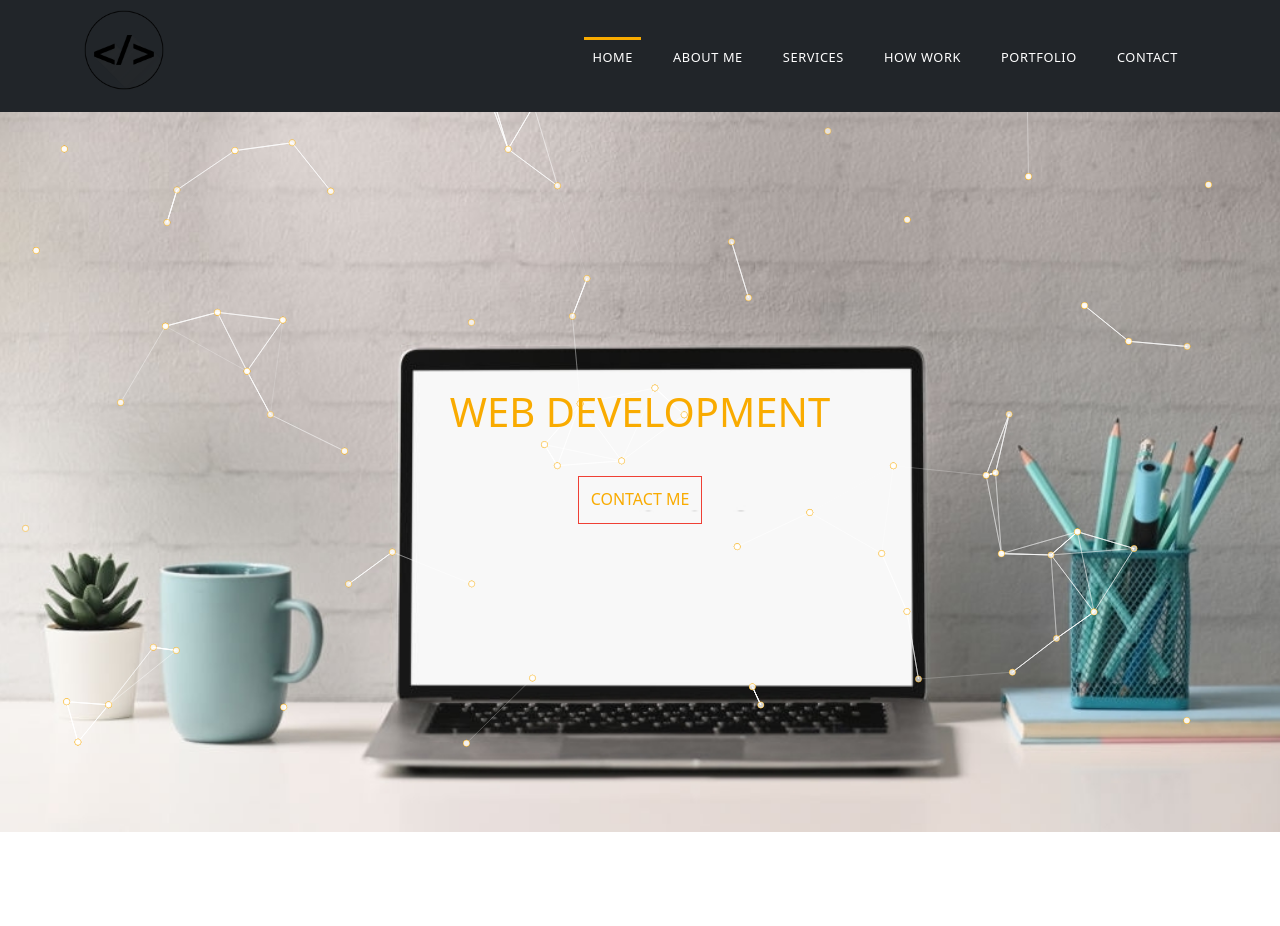
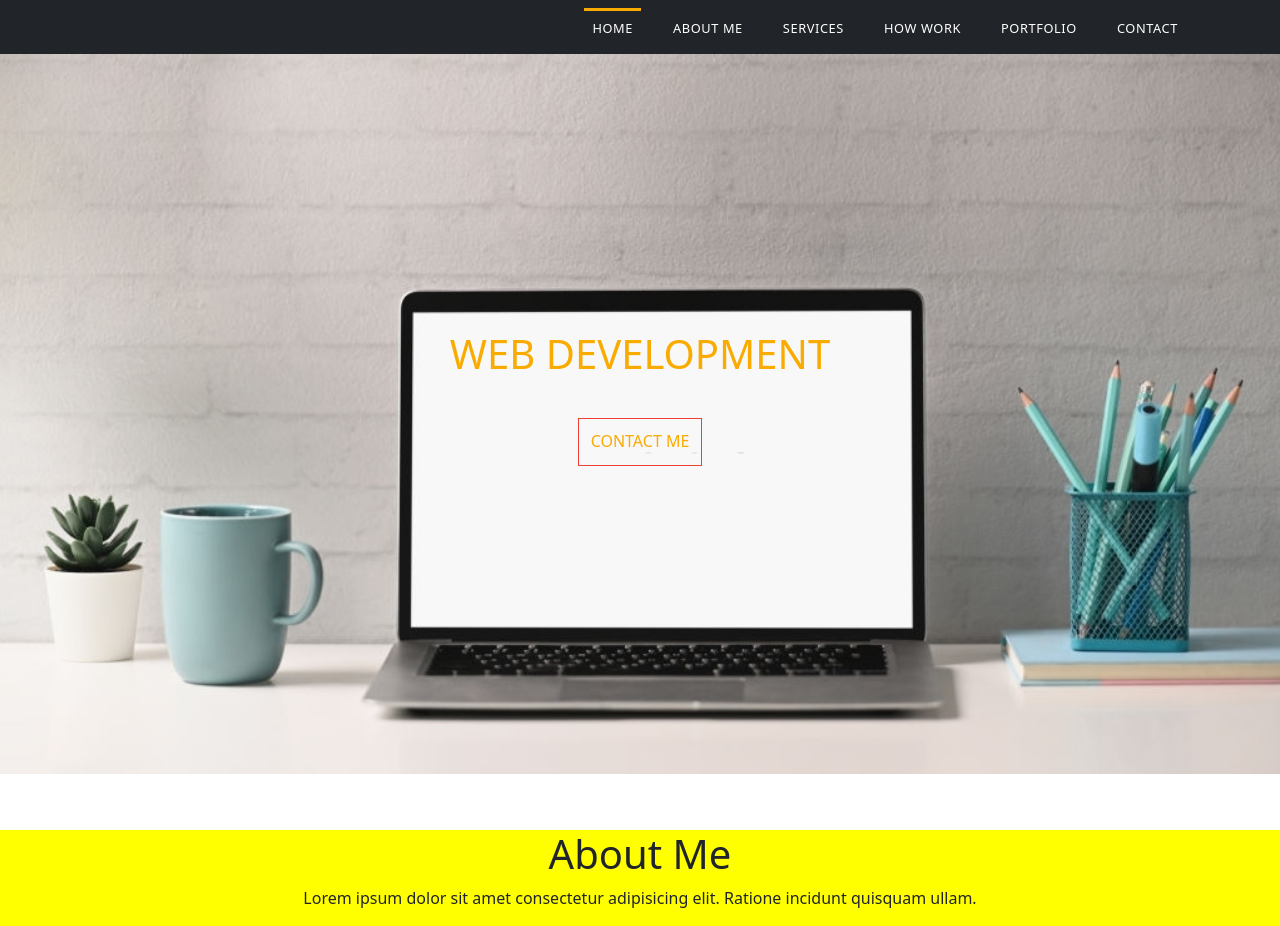
Before and after one commit to faizmrtdha/portfolio, a React (Create React App) app: page / in a window 1280 px wide. Shown: the top 926 px of the page. Before the commit the page ends 832 px from the top, so only its background shows below. Built offline with nearby package versions, Linux system fonts and the light colour scheme.

Commit message:
header update

```diff
--- a/package.json
+++ b/package.json
@@ -10,9 +10,11 @@
     "@testing-library/react": "^11.1.0",
     "@testing-library/user-event": "^12.1.10",
     "bootstrap": "^5.1.3",
+    "caniuse-lite": "^1.0.30001277",
     "react": "^17.0.2",
-    "react-bootstrap": "^2.0.1",
+    "react-bootstrap": "^2.0.2",
     "react-dom": "^17.0.2",
+    "react-router-dom": "^6.0.2",
     "react-scripts": "4.0.3",
     "react-tsparticles": "^1.37.2",
     "react-typed": "^1.2.0",
--- a/public/index.html
+++ b/public/index.html
@@ -24,7 +24,7 @@
       work correctly both with client-side routing and a non-root public URL.
       Learn how to configure a non-root public URL by running `npm run build`.
     -->
-    <title>React App</title>
+    <title>Portfolio - Faiz Murtadha Nur Wahhab</title>
   </head>
   <body>
     <noscript>You need to enable JavaScript to run this app.</noscript>
--- a/src/App.css
+++ b/src/App.css
@@ -43,6 +43,8 @@ nav ul li {
   max-width: 17.25rem;
   padding: 0 !important;
   height: 6rem !important;
+  display: flex;
+  align-items: center;
 }
 
 @media (max-width:768px) {
@@ -122,10 +124,10 @@ nav ul li {
   transition: .2s ease-in-out;
 }
 
-/* Particles */
+/*-------- Particles --------*/
 #tsparticles {
   position: absolute;
-  height: 100vh;
+  /* height: 100vh; */
   width: 100vw;
   z-index: 1;
 }
@@ -135,3 +137,14 @@ nav ul li {
     display: none;
   }
 }
+
+/* About */
+.about-wrapper {
+  position: relative;
+  margin-top: 3.5rem;
+  background-color: yellow;
+}
+
+.about-info h1 {
+  text-align: center;
+}
--- a/src/App.js
+++ b/src/App.js
@@ -1,54 +1,15 @@
 import "./App.css";
 import "bootstrap/dist/css/bootstrap.min.css";
-import Particles from "react-tsparticles";
 import Navbar from "./components/Navbar";
 import Header from "./components/Header";
+import About from "./components/About";
 
 function App() {
   return (
     <>
-      <Particles
-        params={{
-          particles: {
-            fpsLimit: 60,
-            number: {
-              value: 60,
-              density: {
-                enable: true,
-                value_area: 800,
-              },
-            },
-            shape: {
-              type: "circle",
-              stroke: {
-                width: 1,
-                color: "#f9ab00",
-              },
-            },
-            links: {
-              enable: true,
-            },
-            animation: {
-              enable: true,
-              speed: 1.5,
-              minimumValue: 1,
-            },
-            opacity: {
-              value: 0.8,
-              random: {
-                enable: true,
-                minimumValue: 0.4,
-              },
-            },
-            move: {
-              enable: true,
-              speed: 1.5,
-            },
-          },
-        }}
-      />
       <Navbar />
       <Header />
+      <About />
     </>
   );
 }
--- /dev/null
+++ b/src/components/About.js
@@ -0,0 +1,27 @@
+import React from "react";
+
+const About = () => {
+  return (
+    <div className="about-wrapper">
+      <div className="container">
+        <div className="about-info">
+          <h1>About Me</h1>
+          <p className="text-center">
+            Lorem ipsum dolor sit amet consectetur adipisicing elit. Ratione
+            incidunt quisquam ullam.
+          </p>
+        </div>
+        <div className="row">
+          <div className="col-md-4">
+            <img src="" alt="asukon" />
+          </div>
+          <div className="col-md-8">
+            <h3>Lorem Ipsum</h3>
+          </div>
+        </div>
+      </div>
+    </div>
+  );
+};
+
+export default About;
--- a/src/components/Navbar.js
+++ b/src/components/Navbar.js
@@ -1,7 +1,6 @@
 /* eslint-disable no-script-url */
 /* eslint-disable jsx-a11y/anchor-is-valid */
 import React from "react";
-import logo from "../logo.png";
 // Font Awesome
 import { FontAwesomeIcon } from "@fortawesome/react-fontawesome";
 import { faBars } from "@fortawesome/free-solid-svg-icons";
@@ -10,9 +9,6 @@ const Navbar = () => {
   return (
     <nav className="navbar navbar-expand-lg navbar-light bg-dark ">
       <div className="container">
-        <a className="navbar-brand" href="#">
-          <img src={logo} alt="logo" className="logo" />
-        </a>
         <button
           className="navbar-toggler"
           type="button"
```
Also changed, not shown: 2 other files (tests, documents, lock files or other folders).
